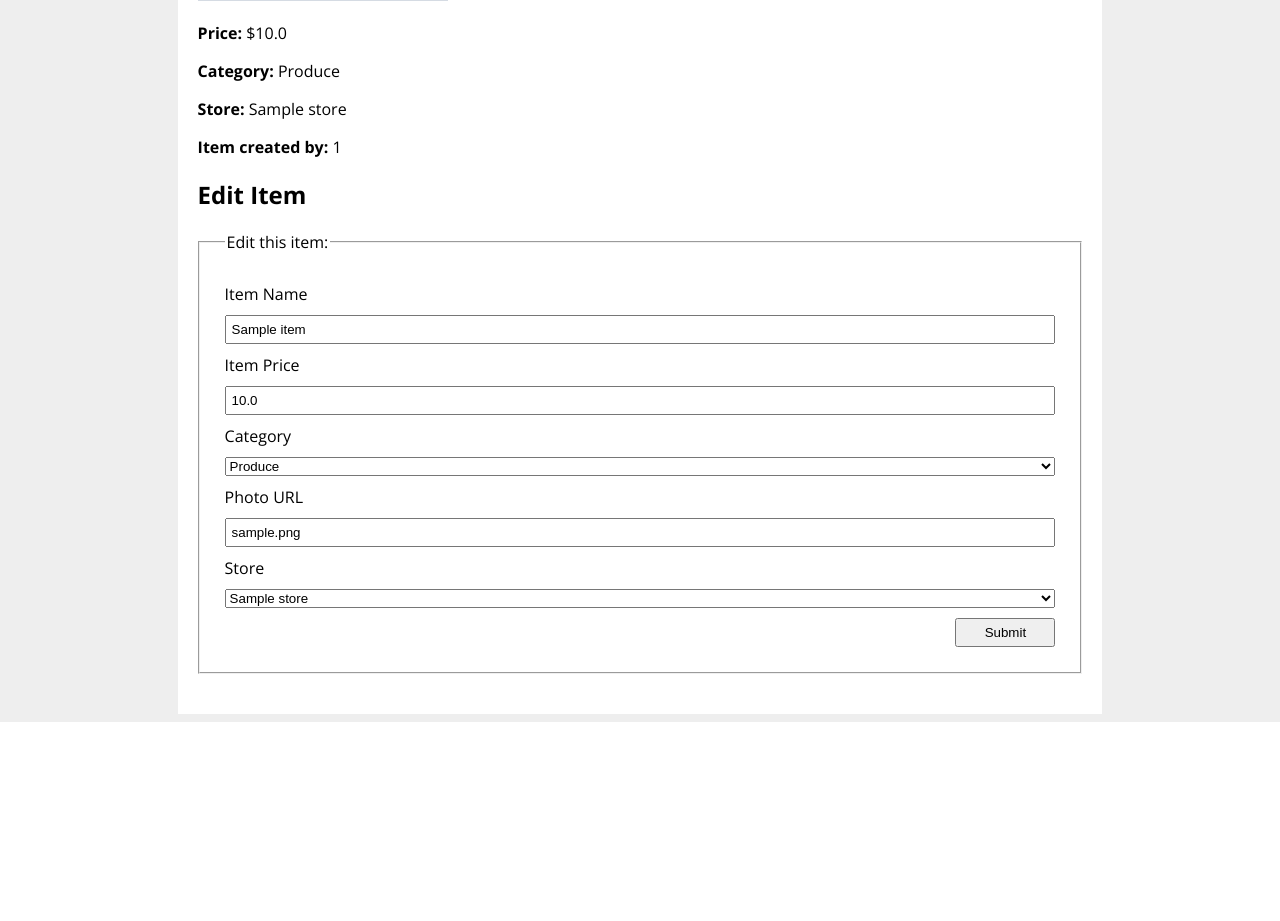
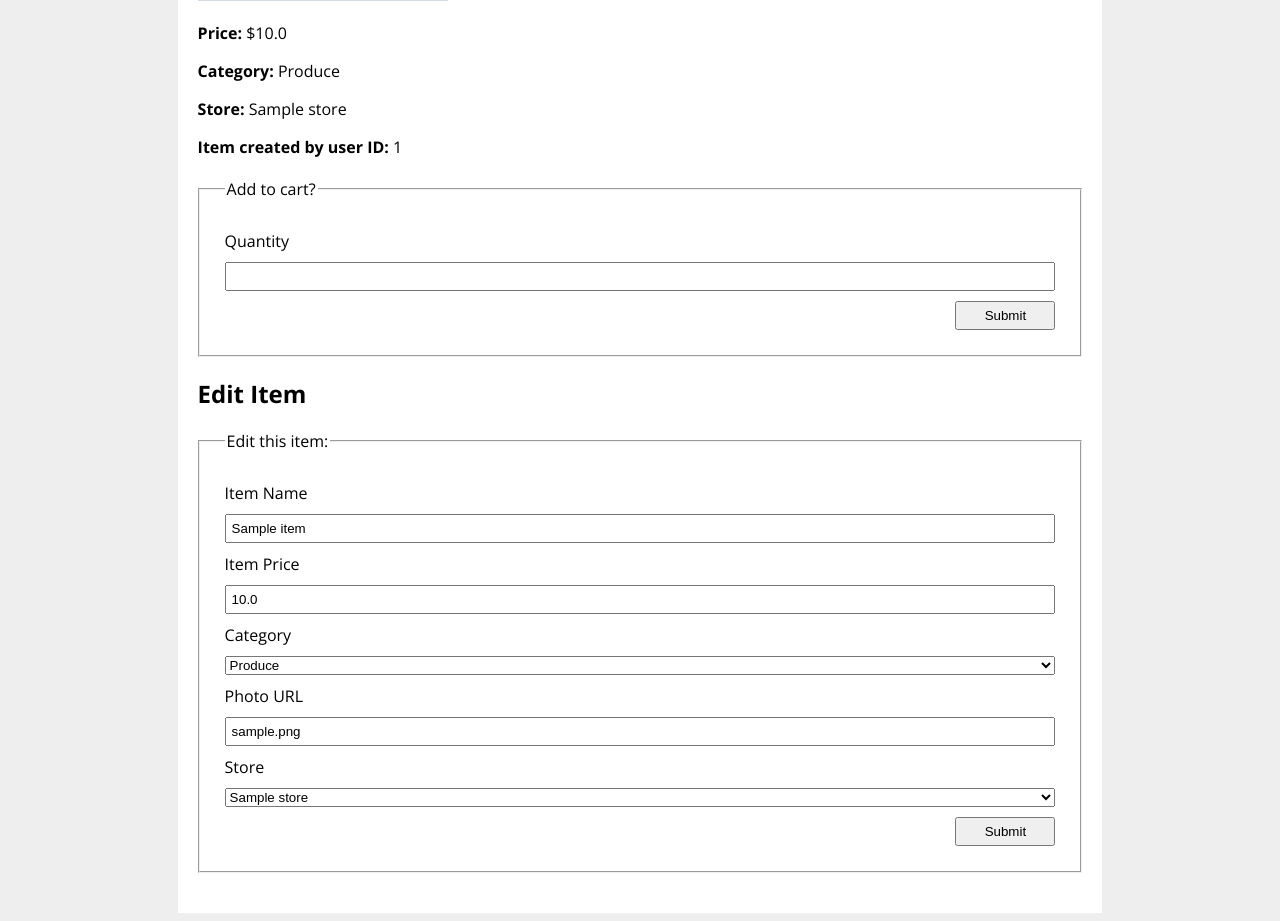
Before and after one commit to energeist/acs-1220-grocery-store-app, a Flask app: page /item/1 in a window 1280 px wide. Shown: the part 448-1369 px from the top of the page. Before the commit the page ends 1170 px from the top, so only its background shows below. Run offline with Flask 2, Linux system fonts and the light colour scheme; a user stored in the database is signed in; tables that the repository leaves empty hold one stand-in row (values such as "Sample post"); grey boxes marked "Sample" are stand-in pictures.

Commit message:
cart form?

```diff
--- a/grocery_app/main/forms.py
+++ b/grocery_app/main/forms.py
@@ -1,7 +1,7 @@
 from flask_wtf import FlaskForm
-from wtforms import StringField, SelectField, SubmitField, FloatField, PasswordField
+from wtforms import StringField, SelectField, SubmitField, FloatField, PasswordField, IntegerField
 from wtforms.ext.sqlalchemy.fields import QuerySelectField
-from wtforms.validators import DataRequired, Length, URL, ValidationError
+from wtforms.validators import DataRequired, Length, URL, ValidationError, NumberRange
 from grocery_app.models import ItemCategory, GroceryStore, GroceryItem, User
 from grocery_app.extensions import app, db, bcrypt
 from wtforms.fields.html5 import DateField
@@ -39,5 +39,8 @@ class GroceryItemForm(FlaskForm):
     category = SelectField('Category', choices=ItemCategory.choices(), validators=[DataRequired()])
     photo_url = StringField('Photo URL', validators=[DataRequired()])
     store = QuerySelectField('Store', query_factory=lambda: GroceryStore.query, validators=[DataRequired()])
-    # created_by_id = flask_login.current_user
     submit = SubmitField('Submit')
+
+class CartForm(FlaskForm):
+    quantity = IntegerField('Quantity',
+        validators=[DataRequired(), NumberRange(min=0)])
--- a/grocery_app/main/routes.py
+++ b/grocery_app/main/routes.py
@@ -4,7 +4,7 @@ from flask import Blueprint, request, render_template, redirect, url_for, flash
 from flask_login import login_user, logout_user, login_required, current_user
 from datetime import date, datetime
 from grocery_app.models import GroceryStore, GroceryItem
-from grocery_app.main.forms import GroceryStoreForm, GroceryItemForm
+from grocery_app.main.forms import GroceryStoreForm, GroceryItemForm, CartForm
 
 # Import app and db from events_app package so that we can run app
 from grocery_app.extensions import app, db, bcrypt
@@ -104,6 +104,7 @@ def item_detail(item_id):
     item = GroceryItem.query.get(item_id)
     # TODO: Create a GroceryItemForm and pass in `obj=item`
     form = GroceryItemForm(obj=item)
+    cart_form = CartForm()
     # TODO: If form was submitted and was valid:
     # - update the GroceryItem object and save it to the database,
     # - flash a success message, and
@@ -124,6 +125,22 @@ def item_detail(item_id):
         db.session.commit()
         flash('Item was edited successfully.')
         return redirect(url_for('main.item_detail', item_id=item.id))
+    if cart_form.validate_on_submit():
+        print("cart submit")
+        pass
     # TODO: Send the form to the template and use it to render the form fields
     item = GroceryItem.query.get(item_id)
-    return render_template('item_detail.html', form=form, item=item)
+    return render_template('item_detail.html', form=form, cart_form=cart_form, item=item)
+
+@main.route('/add_to_shopping_list/<item_id>', methods=['POST'])
+@login_required
+def add_to_shopping_list(item_id):
+    # ... adds item to current_user's shopping list
+    pass
+
+@main.route('/shopping_list')
+@login_required
+def shopping_list():
+    # ... get logged in user's shopping list items ...
+    # ... display shopping list items in a template ...
+    pass
--- a/grocery_app/templates/item_detail.html
+++ b/grocery_app/templates/item_detail.html
@@ -13,7 +13,19 @@
 
 <p><strong>Store:</strong> {{ item.store.title }}</p>
 
-<p><strong>Item created by:</strong> {{ item.store.created_by_id }}</p>
+<p><strong>Item created by user ID:</strong> {{ item.store.created_by_id }}</p>
+
+<form method="POST" action="{{ url_for('main.add_to_shopping_list', item_id=item.id) }}">
+    <!-- add a toggle thingy -->
+    {{ form.csrf_token }}
+    <fieldset>
+        <legend>Add to cart?</legend>
+        {{ cart_form.quantity.label }}
+        {{ cart_form.quantity }}
+
+        {{ form.submit }}
+    </fieldset>
+</form>
 
 <h2>Edit Item</h2>
 
--- a/grocery_app/templates/new_item.html
+++ b/grocery_app/templates/new_item.html
@@ -7,9 +7,6 @@
     {{ form.csrf_token }}
     <fieldset>
         <legend>Please enter your information:</legend>
-
-
-
         <!-- TODO: Remove the next paragraph and use the `form` object passed in
             from the route to render a form. -->
         {{ form.name.label }}
```
Also changed, not shown: grocery_app/database.db.
